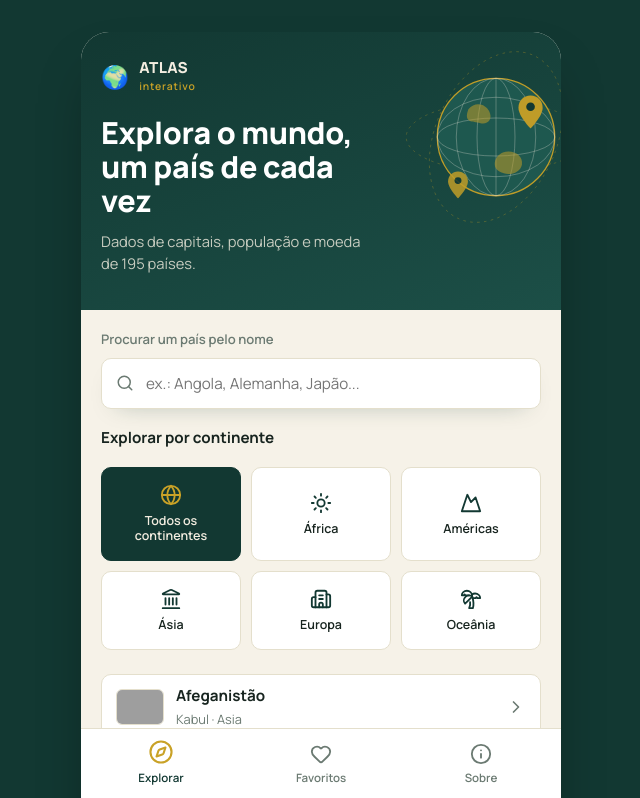
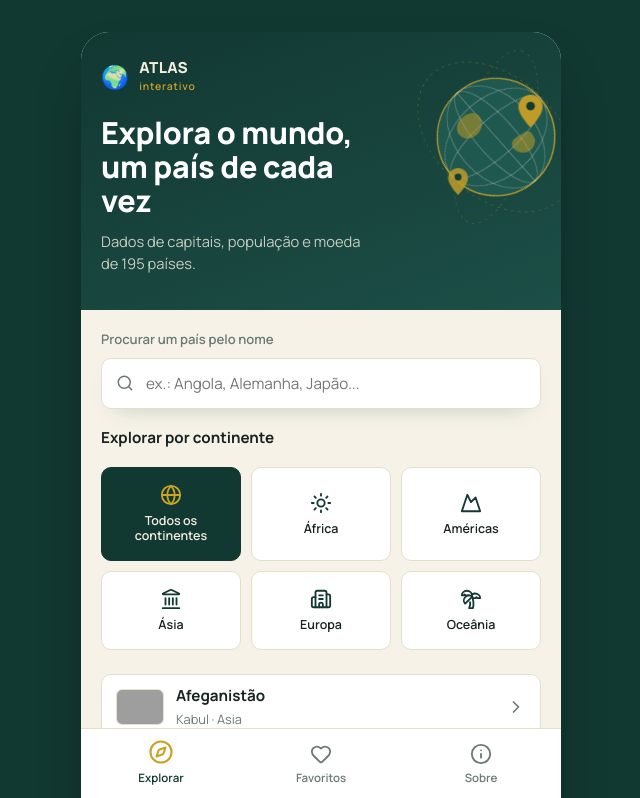
Before and after one commit to nongoantonio/explorador-de-paises, a React (Vite) app: page / in a window 1280 px wide. Shown: the top 798 px of the page, without its empty margins (319-959 px from the left). Built offline with nearby package versions, Linux system fonts and the light colour scheme; grey boxes are pictures that could not be loaded.

Commit message:
feat: anima o globo do hero (rotação contínua + órbitas + pins a flutuar)

```diff
--- a/src/App.css
+++ b/src/App.css
@@ -157,6 +157,32 @@
   stroke-width: 1.5;
 }
 
+/* O grupo "sphere" (corpo + meridianos + continentes) roda continuamente
+   sobre o próprio centro, dando a sensação de um globo em movimento.
+   Em vez de "transform-box: fill-box" (que tem comportamento
+   inconsistente em <g> entre browsers), usamos transform-origin com
+   as coordenadas exatas do centro no próprio sistema de coordenadas
+   do SVG (110px 110px = o centro do viewBox "0 0 220 220") — funciona
+   de forma previsível em qualquer browser. */
+.globe-illustration__sphere {
+  transform-origin: 110px 110px;
+  animation: globe-spin 18s linear infinite;
+}
+
+.globe-illustration__orbits {
+  transform-origin: 110px 110px;
+  animation: globe-spin 34s linear infinite reverse;
+}
+
+@keyframes globe-spin {
+  from {
+    transform: rotate(0deg);
+  }
+  to {
+    transform: rotate(360deg);
+  }
+}
+
 .globe-illustration__line {
   fill: none;
   stroke: rgba(243, 237, 224, 0.35);
@@ -177,6 +203,29 @@
 
 .globe-illustration__pin--small {
   opacity: 0.85;
+}
+
+/* Os pins flutuam suavemente para cima/baixo, de forma independente
+   do globo — como se estivessem a "pairar" sobre os locais marcados
+   em vez de presos à rotação da esfera. Delays diferentes evitam que
+   os dois pins se movam exatamente em sincronia. */
+.globe-illustration__pin {
+  animation: pin-float 3.2s ease-in-out infinite;
+}
+
+.globe-illustration__pin--small {
+  animation-duration: 2.6s;
+  animation-delay: 0.4s;
+}
+
+@keyframes pin-float {
+  0%,
+  100% {
+    transform: translateY(0);
+  }
+  50% {
+    transform: translateY(-4px);
+  }
 }
 
 /* ============ EXPLORE PAGE CONTROLS ============ */
--- a/src/components/GlobeIllustration.tsx
+++ b/src/components/GlobeIllustration.tsx
@@ -11,7 +11,10 @@ export function GlobeIllustration() {
       xmlns="http://www.w3.org/2000/svg"
       aria-hidden="true"
     >
-      {/* Anéis orbitais tracejados */}
+      {/* Anéis orbitais tracejados — agrupados para poderem girar
+          juntos, em sentido contrário ao globo, sugerindo órbitas
+          a diferentes velocidades (como satélites). */}
+      <g className="globe-illustration__orbits">
         <ellipse
           cx="110"
           cy="110"
@@ -27,8 +30,14 @@ export function GlobeIllustration() {
           className="globe-illustration__orbit"
           transform="rotate(25 110 110)"
         />
+      </g>
 
-      {/* Corpo do globo */}
+      {/* Corpo do globo, meridianos e massas de terra ficam agrupados
+          para poderem "rodar" juntos, como uma esfera a girar sobre
+          si mesma — os anéis orbitais e os pins ficam de fora do
+          grupo, por isso mantêm-se fixos, como se estivessem à volta
+          ou pousados por cima do globo em rotação. */}
+      <g className="globe-illustration__sphere">
         <circle cx="110" cy="110" r="68" className="globe-illustration__body" />
 
         {/* Paralelos (linhas horizontais) */}
@@ -49,15 +58,23 @@ export function GlobeIllustration() {
           d="M118 128c10-4 24 2 22 14-2 10-16 14-26 8-9-5-6-18 4-22z"
           className="globe-illustration__land"
         />
+      </g>
 
-      {/* Dois marcadores de mapa, como pins de destino */}
-      <g className="globe-illustration__pin" transform="translate(150 62)">
+      {/* Dois marcadores de mapa, como pins de destino. Cada pin tem um
+          grupo "exterior" só para posicionar (via atributo transform,
+          que não entra em conflito com a animação CSS) e um grupo
+          "interior" que é o que realmente flutua para cima/baixo. */}
+      <g transform="translate(150 62)">
+        <g className="globe-illustration__pin">
           <path d="M0 0c8 0 14 6 14 14 0 10-14 24-14 24S-14 24-14 14C-14 6-8 0 0 0z" />
           <circle cx="0" cy="13" r="5" className="globe-illustration__pin-hole" />
         </g>
-      <g className="globe-illustration__pin globe-illustration__pin--small" transform="translate(66 150)">
+      </g>
+      <g transform="translate(66 150)">
+        <g className="globe-illustration__pin globe-illustration__pin--small">
           <path d="M0 0c6.5 0 11.5 5 11.5 11.5 0 8-11.5 19.5-11.5 19.5S-11.5 19.5-11.5 11.5C-11.5 5-6.5 0 0 0z" />
           <circle cx="0" cy="10.5" r="4" className="globe-illustration__pin-hole" />
+        </g>
       </g>
     </svg>
   );
```
Lines whose indentation alone changed are shown as unchanged.
